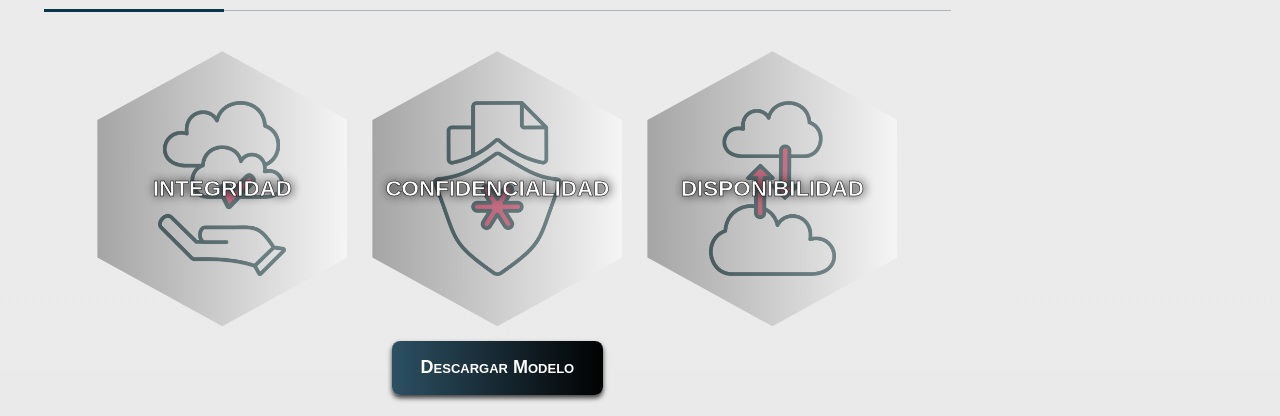
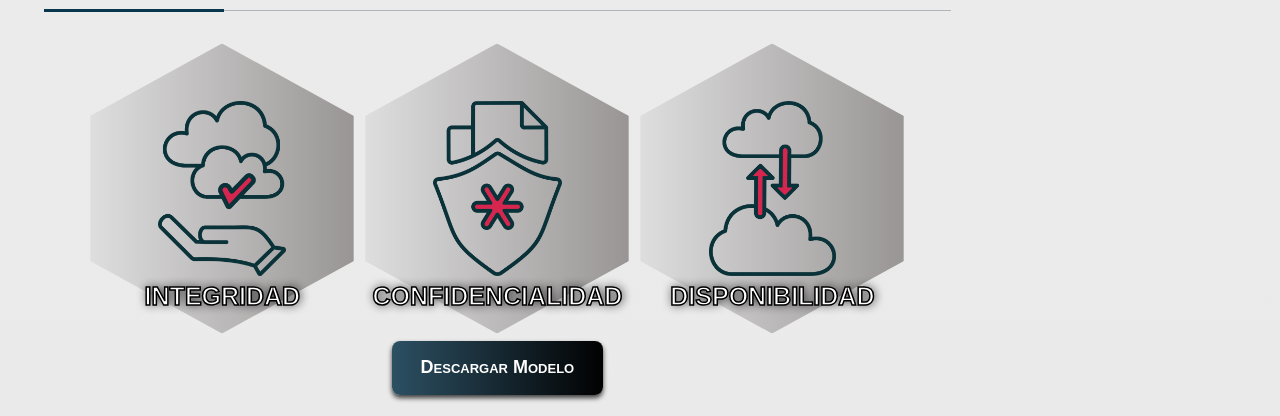
Before and after one commit to hernanr9317/sampleFrontendNextJs, a Next.js app: page / in a window 1280 px wide. Shown: the part 1480-1896 px from the top of the page. Built offline with nearby package versions, Linux system fonts and the light colour scheme; no server answers.

Commit message:
remove hover in modelos de seguridad

```diff
--- a/components/ModeloSeguridad/styles.scss
+++ b/components/ModeloSeguridad/styles.scss
@@ -75,10 +75,6 @@ $viewport-thereshold: $hexagon-width + $hexagon-margin;
     text-align: center;
     z-index: 1;
 
-    // @include tablet() {
-    //   max-width: $hexagon-width;
-    // }
-
     &__title {
       height: 100%;
       display: flex;
@@ -90,10 +86,9 @@ $viewport-thereshold: $hexagon-width + $hexagon-margin;
       color: #fff;
       font-weight: 700;
       font-size: 1.4em;
-      transition: opacity 350ms;
+      transition: opacity 350ms, margin-top 0.500s ease-out, font-size 0.300s ease-out, left 0.300s ease-out;
       text-shadow: rgb(15, 15, 15) 1px 0 10px;
       -webkit-text-stroke: 0.5px black;
-      transition: margin-top 0.500s ease-out;
 
       > small {
         font-weight: 300;
@@ -113,7 +108,6 @@ $viewport-thereshold: $hexagon-width + $hexagon-margin;
       z-index: -1;
       width: 100%;
       height: 100%;
-      // clip-path: polygon(50% 0%, 100% 25%, 100% 75%, 50% 100%, 0% 75%, 0% 25%);
       background: rgba(0, 0, 0, 0);
       transition: opacity 350ms;
     }
@@ -139,14 +133,12 @@ $viewport-thereshold: $hexagon-width + $hexagon-margin;
       transition: opacity 350ms;
     }
 
-    &:hover {
-
-      .honeycomb-cell__title {
+    /* Estilos de hover en el estado normal */
+    &__title {
       font-size: 25px;
       left: 0;
       margin-top: 100px;
       position: absolute;
-        transition: all 0.300s ease-out;
       width: 100%;
       -webkit-text-stroke: 1.5px black;
     }
@@ -157,7 +149,6 @@ $viewport-thereshold: $hexagon-width + $hexagon-margin;
 
     &::after {
       opacity: 0;
-      }
     }
   }
 
```
Lines whose indentation alone changed are shown as unchanged.
